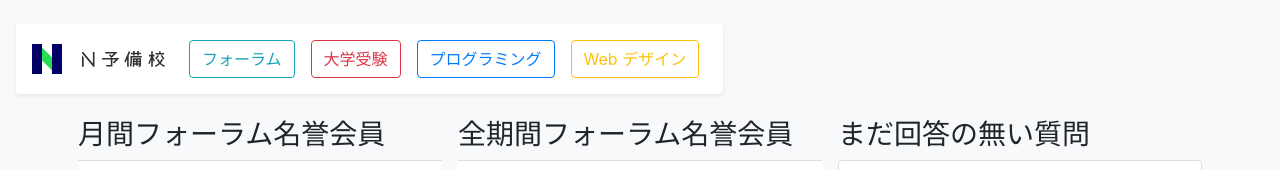
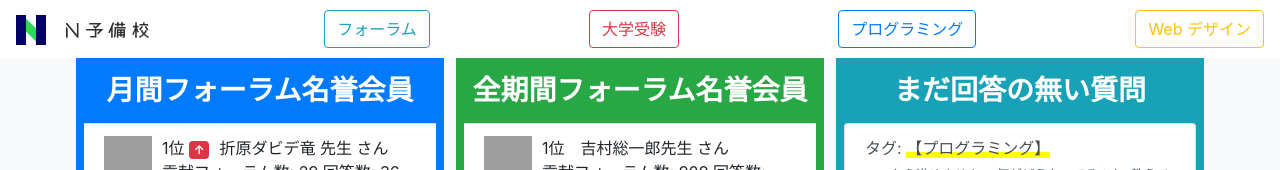
Before and after one commit to progedu/forum-ranking, a website: page index.html in a window 1280 px wide. Shown: the top 170 px of the page. Drawn offline with nearby package versions, Linux system fonts and the light colour scheme; grey boxes are pictures that could not be loaded.

Commit message:
デザインを見直し

```diff
--- a/index.html
+++ b/index.html
@@ -10,34 +10,33 @@
 </head>
 
 <body class="bg-light">
-    <nav class="navbar navbar-expand-lg navbar-light bg-light">
-        <div class=" d-flex align-items-center p-3 my-3 text-white-50 rounded shadow-sm" style="background-color: white">
-            <a href="https://www.nnn.ed.nico/">
-                <img src="assets/logo-n.svg" class="mr-3">
-            </a>
-            <button type="button" class="nav-item btn btn-outline-info mx-2" onclick="location.href='https://www.nnn.ed.nico/questions'">フォーラム</button>
-            <button type="button" class="nav-item btn btn-outline-danger mx-2" onclick="location.href='https://www.nnn.ed.nico/'">大学受験</button>
-            <button type="button" class="nav-item btn btn-outline-primary mx-2" onclick="location.href='https://www.nnn.ed.nico/questions'">プログラミング</button>
-            <button type="button" class="nav-item btn btn-outline-warning mx-2" onclick="location.href='https://www.nnn.ed.nico/questions'">Web デザイン</button>
-        </div>
+    <nav class="navbar navbar-light bg-white">
+        <a href="https://www.nnn.ed.nico/" class="navbar-brand">
+            <img src="assets/logo-n.svg">
+        </a>
+        <button type="button" class="navbar-item btn btn-outline-info" onclick="location.href='https://www.nnn.ed.nico/questions'">フォーラム</button>
+        <button type="button" class="navbar-item btn btn-outline-danger" onclick="location.href='https://www.nnn.ed.nico/'">大学受験</button>
+        <button type="button" class="navbar-item btn btn-outline-primary" onclick="location.href='https://www.nnn.ed.nico/questions'">プログラミング</button>
+        <button type="button" class="navbar-item btn btn-outline-warning" onclick="location.href='https://www.nnn.ed.nico/questions'">Web デザイン</button>
     </nav>
 
     <div class="container">
         <div class="row">
-            <div class="col-md" style="padding-right: 8px; padding-left: 8px;">
-                <h3>月間フォーラム名誉会員</h3>
+            <div class="col-md bg-primary px-2" style="margin-right: 6px; margin-left: 6px;">
+                <h3 class="text-white my-3 font-weight-bold" style="text-align: center">月間フォーラム名誉会員</h3>
                 <ul class="list-group list-group-flush" id="monthly-ranking"></ul>
             </div>
-            <div class="col-md" style="padding-right: 8px; padding-left: 8px;">
-                <h3>全期間フォーラム名誉会員</h3>
+            <div class="col-md bg-success px-2" style="margin-right: 6px; margin-left: 6px;">
+                <h3 class="text-white my-3 font-weight-bold" style="text-align: center">全期間フォーラム名誉会員</h3>
                 <ul class="list-group list-group-flush" id="all-ranking"></ul>
             </div>
-            <div class="col-md" style="padding-right: 8px; padding-left: 8px;">
-                <h3>まだ回答の無い質問</h3>
+            <div class="col-md bg-info px-2" style="margin-right: 6px; margin-left: 6px;">
+                <h3 class="text-white my-3 font-weight-bold" style="text-align: center">まだ回答の無い質問</h3>
                 <div class="list-group" id="questionLinks"></div>
             </div>
         </div>
     </div>
+
     <script src="assets/jquery-3.3.1.min.js" crossorigin="anonymous"></script>
     <script src="https://cdnjs.cloudflare.com/ajax/libs/popper.js/1.14.7/umd/popper.min.js" integrity="sha384-UO2eT0CpHqdSJQ6hJty5KVphtPhzWj9WO1clHTMGa3JDZwrnQq4sF86dIHNDz0W1" crossorigin="anonymous"></script>
     <script src="https://stackpath.bootstrapcdn.com/bootstrap/4.3.1/js/bootstrap.min.js" integrity="sha384-JjSmVgyd0p3pXB1rRibZUAYoIIy6OrQ6VrjIEaFf/nJGzIxFDsf4x0xIM+B07jRM" crossorigin="anonymous"></script>
```
